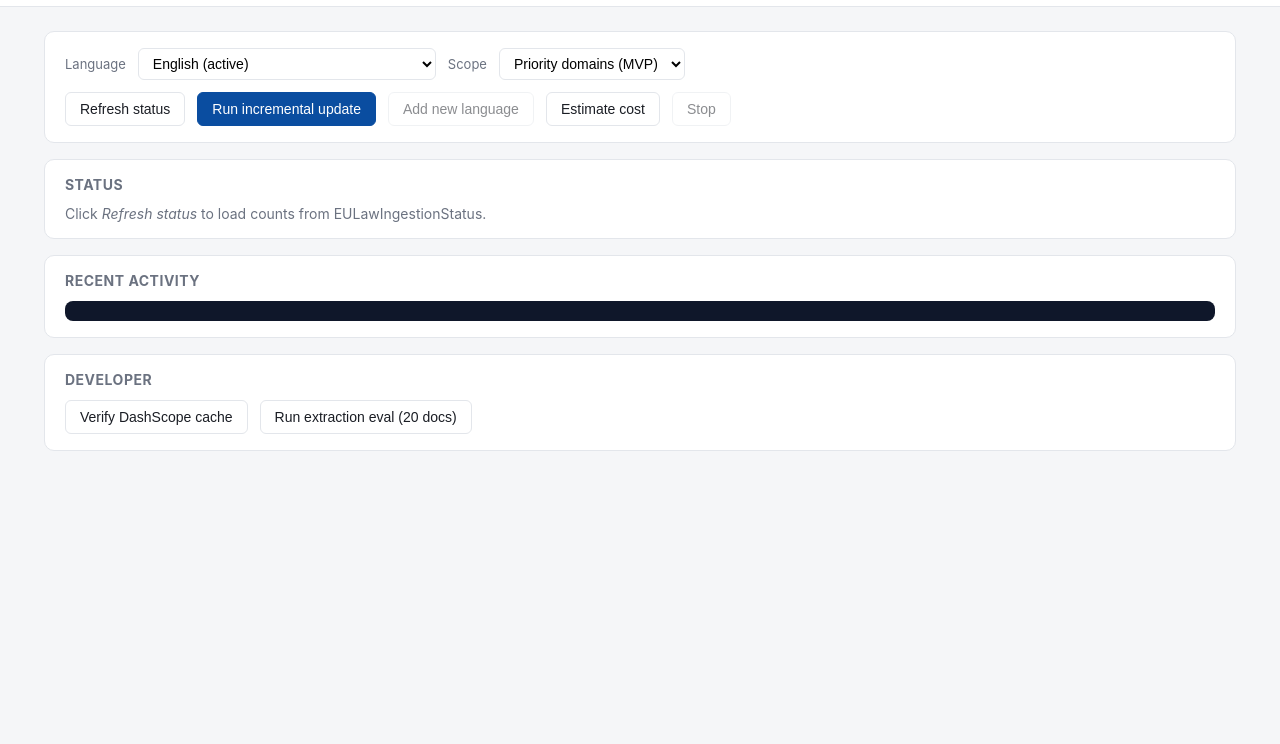
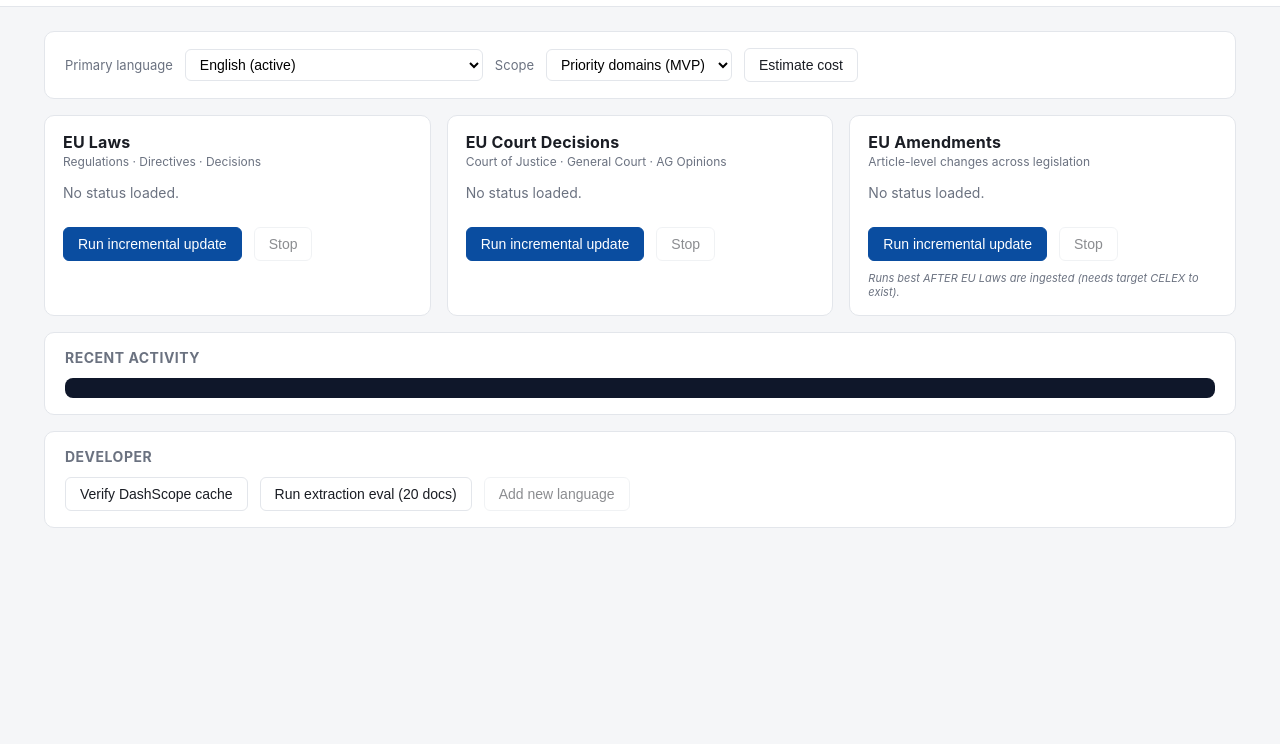
Before and after one commit to panos1973/Lawgic_EULaw_Retrieve, an Electron app: page electron/renderer/index.html in a window 1280 px wide. Shown: the part 56-800 px from the top of the page. Drawn offline with Linux system fonts and the light colour scheme; no server answers.

Commit message:
Weaviate-only refactor: index.html with 3 ingestion panels; Postgres removed from Settings

```diff
--- a/electron/renderer/index.html
+++ b/electron/renderer/index.html
@@ -13,13 +13,16 @@
       <span class="brand-dot"></span>
       <span class="brand-name">Lawgic &middot; EU Law Retrieve</span>
     </div>
-    <button id="btn-settings" class="icon-btn" title="Settings">&#9881;</button>
+    <div class="header-right">
+      <button id="btn-refresh-status" class="ghost">Refresh all status</button>
+      <button id="btn-settings" class="icon-btn" title="Settings">&#9881;</button>
+    </div>
   </header>
 
   <main>
     <section class="panel controls">
       <div class="row">
-        <label>Language</label>
+        <label>Primary language</label>
         <select id="sel-language">
           <option value="en" selected>English (active)</option>
           <option value="el" disabled>Greek (phase 2 &mdash; schema slot reserved)</option>
@@ -33,22 +36,56 @@
           <option value="priority" selected>Priority domains (MVP)</option>
           <option value="all">All in-force</option>
         </select>
-      </div>
 
-      <div class="row buttons">
-        <button id="btn-status">Refresh status</button>
-        <button id="btn-incremental" class="primary">Run incremental update</button>
-        <button id="btn-add-lang" disabled title="Enable after Phase 2">Add new language</button>
-        <button id="btn-estimate">Estimate cost</button>
-        <button id="btn-stop" disabled>Stop</button>
+        <button id="btn-estimate" class="ghost">Estimate cost</button>
       </div>
     </section>
 
-    <section class="panel status">
-      <h2>Status</h2>
-      <div id="status-grid" class="status-grid">
-        <div class="muted">Click <em>Refresh status</em> to load counts from EULawIngestionStatus.</div>
+    <section class="panels-row">
+
+      <div class="ingest-panel" data-kind="law">
+        <header>
+          <h2>EU Laws</h2>
+          <span class="subtitle">Regulations &middot; Directives &middot; Decisions</span>
+        </header>
+        <div class="status-mini" id="status-mini-law">
+          <span class="muted">No status loaded.</span>
+        </div>
+        <div class="row buttons">
+          <button class="primary" data-action="run-laws">Run incremental update</button>
+          <button data-action="stop-laws" disabled>Stop</button>
+        </div>
       </div>
+
+      <div class="ingest-panel" data-kind="case">
+        <header>
+          <h2>EU Court Decisions</h2>
+          <span class="subtitle">Court of Justice &middot; General Court &middot; AG Opinions</span>
+        </header>
+        <div class="status-mini" id="status-mini-case">
+          <span class="muted">No status loaded.</span>
+        </div>
+        <div class="row buttons">
+          <button class="primary" data-action="run-cases">Run incremental update</button>
+          <button data-action="stop-cases" disabled>Stop</button>
+        </div>
+      </div>
+
+      <div class="ingest-panel" data-kind="amendment">
+        <header>
+          <h2>EU Amendments</h2>
+          <span class="subtitle">Article-level changes across legislation</span>
+        </header>
+        <div class="status-mini" id="status-mini-amendment">
+          <span class="muted">No status loaded.</span>
+        </div>
+        <div class="row buttons">
+          <button class="primary" data-action="run-amendments">Run incremental update</button>
+          <button data-action="stop-amendments" disabled>Stop</button>
+        </div>
+        <p class="hint">Runs best AFTER EU Laws are ingested (needs target CELEX to exist).</p>
+      </div>
+
     </section>
 
     <section class="panel activity">
@@ -61,11 +98,11 @@
       <div class="row buttons">
         <button id="btn-verify-cache">Verify DashScope cache</button>
         <button id="btn-eval">Run extraction eval (20 docs)</button>
+        <button id="btn-add-lang" disabled title="Enable after Phase 2">Add new language</button>
       </div>
     </section>
   </main>
 
-  <!-- Settings modal -->
   <div id="settings-modal" class="modal hidden">
     <div class="modal-card">
       <header>
@@ -87,17 +124,15 @@
         </fieldset>
 
         <fieldset>
-          <legend>Endpoints</legend>
-          <label>Weaviate host
-            <input type="text" name="weaviate_host" placeholder="https://lawgicfeb26.weaviate.network">
+          <legend>Weaviate</legend>
+          <label>Cluster URL
+            <input type="text" name="weaviate_host"
+                   placeholder="https://your-cluster.weaviate.cloud">
           </label>
-          <label>Weaviate API key
+          <label>API key
             <input type="password" name="weaviate_api_key" autocomplete="off">
           </label>
-          <label>Postgres DATABASE_URL
-            <input type="password" name="database_url" placeholder="postgres://..." autocomplete="off">
-          </label>
-          <label>DashScope Base URL
+          <label>DashScope Base URL (optional)
             <input type="text" name="dashscope_base_url"
                    placeholder="https://dashscope-intl.aliyuncs.com/compatible-mode/v1">
           </label>
@@ -110,7 +145,7 @@
               <option value="qwen3.5-flash" selected>qwen3.5-flash (default)</option>
             </select>
           </label>
-          <label>Reasoning (case law holdings)
+          <label>Reasoning (case law holdings, amendments)
             <select name="model_reasoning">
               <option value="qwen3.6-plus" selected>qwen3.6-plus (default)</option>
             </select>
```
